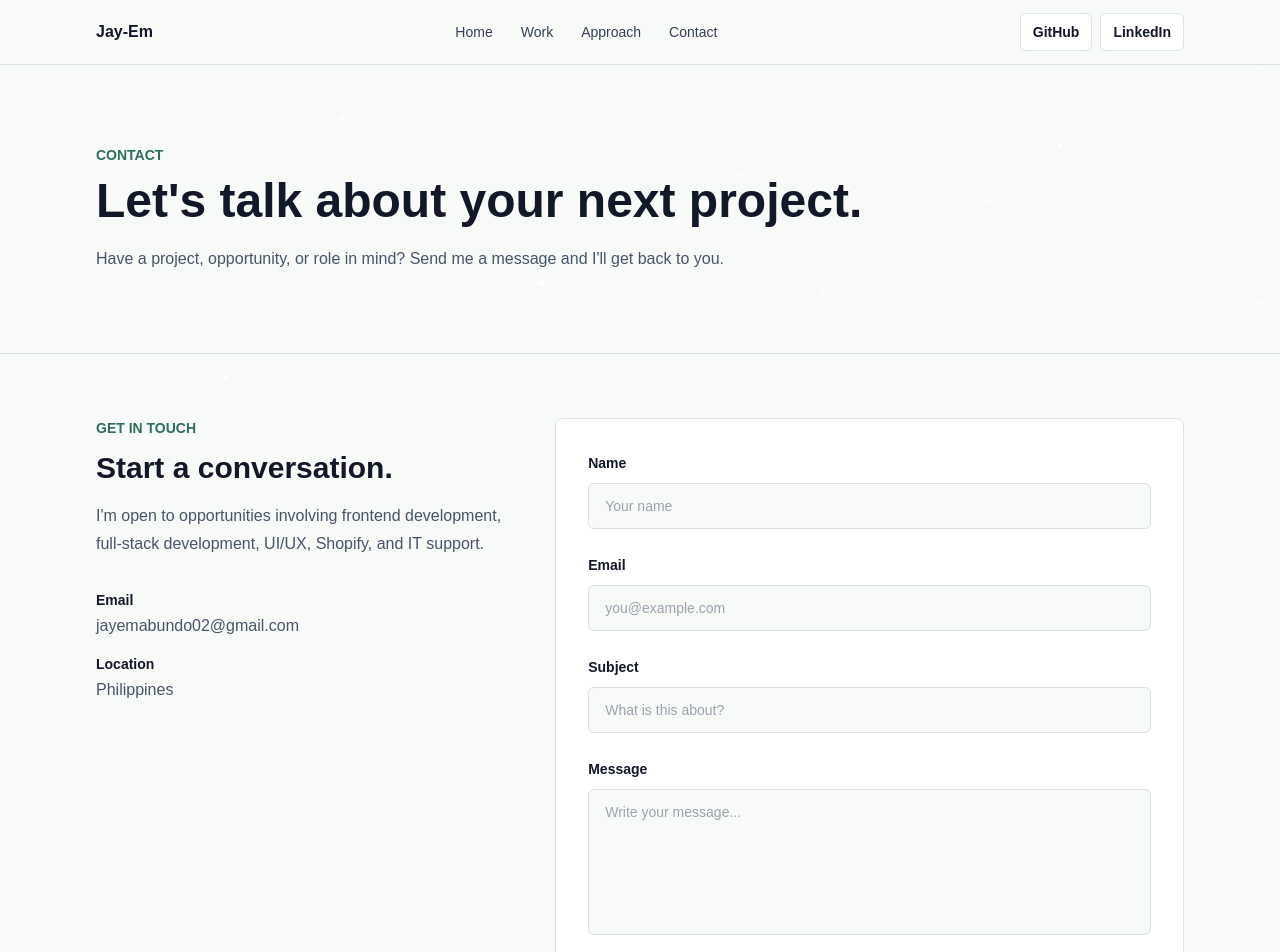
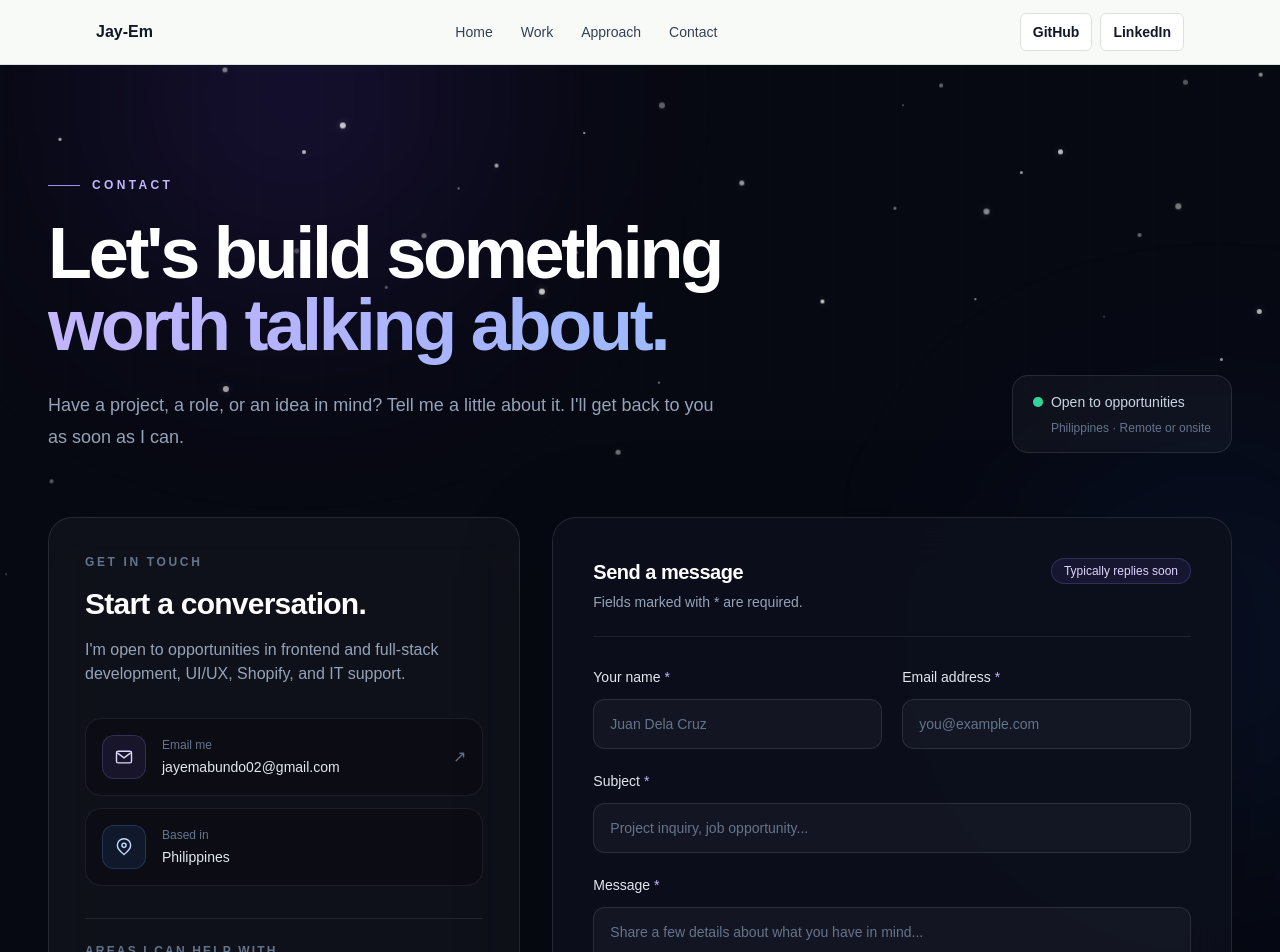
Before and after one commit to jayemabundo04/Jayem-s-Portfolio, a Next.js app: page /contact in a window 1280 px wide. Shown: the top 952 px of the page. Built offline with nearby package versions, Linux system fonts and the light colour scheme; no server answers.

Commit message:
Redesign contact page with premium dark UI

```diff
--- a/src/app/contact/page.tsx
+++ b/src/app/contact/page.tsx
@@ -1,4 +1,3 @@
-
 "use client";
 
 import { useState, type FormEvent } from "react";
@@ -11,12 +10,10 @@ export default function ContactPage() {
 
   async function handleSubmit(event: FormEvent<HTMLFormElement>) {
     event.preventDefault();
-
     if (status === "sending") return;
 
     const form = event.currentTarget;
     const formData = new FormData(form);
-
     const payload = {
       name: String(formData.get("name") ?? ""),
       email: String(formData.get("email") ?? ""),
@@ -33,7 +30,6 @@ export default function ContactPage() {
         headers: { "Content-Type": "application/json" },
         body: JSON.stringify(payload),
       });
-
       const result = await response.json();
 
       if (!response.ok) {
@@ -52,142 +48,176 @@ export default function ContactPage() {
     }
   }
 
+  const fieldClass =
+    "mt-2.5 w-full rounded-xl border border-white/10 bg-white/[0.035] px-4 py-3.5 text-sm text-white placeholder:text-slate-500 outline-none transition duration-200 focus:border-violet-400/70 focus:bg-white/[0.06] focus:ring-4 focus:ring-violet-500/10";
+
   return (
-    <main className="bg-paper">
-      <section className="border-b border-line py-20">
-        <div className="mx-auto w-full max-w-6xl px-4 sm:px-6 lg:px-8">
-          <p className="text-sm font-semibold uppercase text-moss">
+    <main className="relative isolate min-h-screen overflow-hidden bg-[#070912] text-white">
+      <div aria-hidden="true" className="pointer-events-none absolute inset-0 -z-10 overflow-hidden">
+        <div className="absolute -top-40 left-[8%] h-96 w-96 rounded-full bg-violet-600/15 blur-[120px]" />
+        <div className="absolute right-[-8rem] top-[24rem] h-96 w-96 rounded-full bg-blue-600/10 blur-[120px]" />
+        <div className="absolute inset-0 opacity-[0.14] [background-image:linear-gradient(rgba(255,255,255,0.045)_1px,transparent_1px),linear-gradient(90deg,rgba(255,255,255,0.045)_1px,transparent_1px)] [background-size:64px_64px] [mask-image:linear-gradient(to_bottom,black,transparent_82%)]" />
+      </div>
+
+      <section className="mx-auto w-full max-w-7xl px-5 pb-12 pt-20 sm:px-8 sm:pt-28 lg:px-12 lg:pb-16">
+        <div className="flex items-center gap-3 text-xs font-semibold uppercase tracking-[0.28em] text-violet-300">
+          <span className="h-px w-8 bg-violet-400" />
           Contact
+        </div>
+
+        <div className="mt-6 grid gap-8 lg:grid-cols-[1fr_auto] lg:items-end">
+          <div>
+            <h1 className="max-w-4xl text-4xl font-semibold leading-[1.08] tracking-[-0.045em] sm:text-5xl lg:text-7xl">
+              Let&apos;s build something
+              <span className="block bg-gradient-to-r from-violet-300 via-indigo-300 to-blue-300 bg-clip-text pb-2 text-transparent">
+                worth talking about.
+              </span>
+            </h1>
+            <p className="mt-5 max-w-2xl text-base leading-7 text-slate-400 sm:text-lg sm:leading-8">
+              Have a project, a role, or an idea in mind? Tell me a little about it.
+              I&apos;ll get back to you as soon as I can.
             </p>
+          </div>
 
-          <h1 className="mt-3 max-w-3xl text-4xl font-bold text-ink sm:text-5xl">
-            Let&apos;s talk about your next project.
-          </h1>
-
-          <p className="mt-5 max-w-2xl text-base leading-7 text-slate-600">
-            Have a project, opportunity, or role in mind? Send me a message
-            and I&apos;ll get back to you.
-          </p>
+          <div className="hidden rounded-2xl border border-white/10 bg-white/[0.035] px-5 py-4 lg:block">
+            <div className="flex items-center gap-2">
+              <span className="relative flex h-2.5 w-2.5">
+                <span className="absolute inline-flex h-full w-full animate-ping rounded-full bg-emerald-400 opacity-40" />
+                <span className="relative inline-flex h-2.5 w-2.5 rounded-full bg-emerald-400" />
+              </span>
+              <span className="text-sm text-slate-300">Open to opportunities</span>
+            </div>
+            <p className="mt-2 pl-[18px] text-xs text-slate-500">Philippines · Remote or onsite</p>
+          </div>
         </div>
       </section>
 
-      <section className="py-16">
-        <div className="mx-auto grid w-full max-w-6xl gap-10 px-4 sm:px-6 lg:grid-cols-[0.8fr_1.2fr] lg:px-8">
-          <div>
-            <p className="text-sm font-semibold uppercase text-moss">
-              Get in touch
+      <section className="mx-auto w-full max-w-7xl px-5 pb-24 sm:px-8 lg:px-12 lg:pb-28">
+        <div className="grid gap-6 lg:grid-cols-[0.82fr_1.18fr] lg:gap-8">
+          <aside className="flex flex-col rounded-3xl border border-white/10 bg-white/[0.035] p-6 backdrop-blur-xl sm:p-8 lg:p-9">
+            <p className="text-xs font-semibold uppercase tracking-[0.22em] text-slate-500">Get in touch</p>
+            <h2 className="mt-4 text-2xl font-semibold tracking-tight sm:text-3xl">Start a conversation.</h2>
+            <p className="mt-4 text-sm leading-7 text-slate-400 sm:text-base">
+              I&apos;m open to opportunities in frontend and full-stack development,
+              UI/UX, Shopify, and IT support.
             </p>
 
-            <h2 className="mt-3 text-3xl font-bold text-ink">
-              Start a conversation.
-            </h2>
+            <div className="mt-8 space-y-3">
+              <a
+                href="mailto:jayemabundo02@gmail.com"
+                className="group flex items-center gap-4 rounded-2xl border border-white/[0.07] bg-black/20 p-4 transition hover:border-violet-400/30 hover:bg-violet-500/[0.06]"
+              >
+                <span className="flex h-11 w-11 shrink-0 items-center justify-center rounded-xl border border-violet-400/20 bg-violet-500/10 text-violet-200" aria-hidden="true">
+                  <svg viewBox="0 0 24 24" fill="none" className="h-5 w-5" stroke="currentColor" strokeWidth="1.7">
+                    <rect x="3" y="5" width="18" height="14" rx="2" />
+                    <path d="m4 7 8 6 8-6" />
+                  </svg>
+                </span>
+                <span className="min-w-0">
+                  <span className="block text-xs text-slate-500">Email me</span>
+                  <span className="mt-1 block break-all text-sm font-medium text-slate-200 group-hover:text-white">jayemabundo02@gmail.com</span>
+                </span>
+                <span className="ml-auto text-slate-500 transition group-hover:translate-x-1 group-hover:text-violet-200" aria-hidden="true">↗</span>
+              </a>
 
-            <p className="mt-4 leading-7 text-slate-600">
-              I&apos;m open to opportunities involving frontend development,
-              full-stack development, UI/UX, Shopify, and IT support.
+              <div className="flex items-center gap-4 rounded-2xl border border-white/[0.07] bg-black/20 p-4">
+                <span className="flex h-11 w-11 shrink-0 items-center justify-center rounded-xl border border-blue-400/20 bg-blue-500/10 text-blue-200" aria-hidden="true">
+                  <svg viewBox="0 0 24 24" fill="none" className="h-5 w-5" stroke="currentColor" strokeWidth="1.7">
+                    <path d="M20 10c0 5-8 11-8 11S4 15 4 10a8 8 0 1 1 16 0Z" />
+                    <circle cx="12" cy="10" r="2.5" />
+                  </svg>
+                </span>
+                <span>
+                  <span className="block text-xs text-slate-500">Based in</span>
+                  <span className="mt-1 block text-sm font-medium text-slate-200">Philippines</span>
+                </span>
+              </div>
+            </div>
+
+            <div className="mt-8 border-t border-white/[0.08] pt-6">
+              <p className="text-xs font-semibold uppercase tracking-[0.18em] text-slate-500">Areas I can help with</p>
+              <div className="mt-4 flex flex-wrap gap-2">
+                {["Frontend development", "Shopify", "UI/UX", "IT support"].map((item) => (
+                  <span key={item} className="rounded-full border border-white/10 bg-white/[0.04] px-3 py-1.5 text-xs text-slate-300">
+                    {item}
+                  </span>
+                ))}
+              </div>
+            </div>
+
+            <p className="mt-auto pt-10 text-xs leading-6 text-slate-500">
+              Prefer email? You can contact me directly and share the details at your own pace.
             </p>
+          </aside>
 
-            <div className="mt-8 space-y-4">
+          <form
+            onSubmit={handleSubmit}
+            className="rounded-3xl border border-white/10 bg-[#0d101c]/90 p-6 shadow-[0_24px_100px_rgba(0,0,0,0.24)] backdrop-blur-xl sm:p-8 lg:p-10"
+          >
+            <div className="flex flex-col justify-between gap-3 border-b border-white/[0.08] pb-6 sm:flex-row sm:items-start">
               <div>
-                <p className="text-sm font-semibold text-ink">Email</p>
-                <p className="mt-1 text-slate-600">
-                  jayemabundo02@gmail.com
-                </p>
+                <h2 className="text-xl font-semibold tracking-tight">Send a message</h2>
+                <p className="mt-1.5 text-sm text-slate-400">Fields marked with * are required.</p>
+              </div>
+              <span className="w-fit rounded-full border border-violet-400/20 bg-violet-500/10 px-3 py-1 text-xs font-medium text-violet-200">Typically replies soon</span>
+            </div>
+
+            <div className="mt-7 grid gap-5 sm:grid-cols-2">
+              <div>
+                <label htmlFor="name" className="text-sm font-medium text-slate-200">Your name <span className="text-violet-300">*</span></label>
+                <input id="name" name="name" type="text" required maxLength={100} autoComplete="name" placeholder="Juan Dela Cruz" className={fieldClass} />
               </div>
 
               <div>
-                <p className="text-sm font-semibold text-ink">Location</p>
-                <p className="mt-1 text-slate-600">Philippines</p>
-              </div>
-            </div>
+                <label htmlFor="email" className="text-sm font-medium text-slate-200">Email address <span className="text-violet-300">*</span></label>
+                <input id="email" name="email" type="email" required maxLength={254} autoComplete="email" placeholder="you@example.com" className={fieldClass} />
               </div>
 
-          <form
-            onSubmit={handleSubmit}
-            className="rounded-lg border border-line bg-white p-6 sm:p-8"
-          >
-            <div className="grid gap-6">
-              <div>
-                <label htmlFor="name" className="text-sm font-semibold text-ink">
-                  Name
-                </label>
-                <input
-                  id="name"
-                  name="name"
-                  type="text"
-                  required
-                  maxLength={100}
-                  autoComplete="name"
-                  placeholder="Your name"
-                  className="mt-2 w-full rounded-md border border-line bg-paper px-4 py-3 text-sm text-ink outline-none transition focus:border-moss"
-                />
+              <div className="sm:col-span-2">
+                <label htmlFor="subject" className="text-sm font-medium text-slate-200">Subject <span className="text-violet-300">*</span></label>
+                <input id="subject" name="subject" type="text" required maxLength={150} placeholder="Project inquiry, job opportunity..." className={fieldClass} />
               </div>
 
-              <div>
-                <label htmlFor="email" className="text-sm font-semibold text-ink">
-                  Email
-                </label>
-                <input
-                  id="email"
-                  name="email"
-                  type="email"
-                  required
-                  maxLength={254}
-                  autoComplete="email"
-                  placeholder="you@example.com"
-                  className="mt-2 w-full rounded-md border border-line bg-paper px-4 py-3 text-sm text-ink outline-none transition focus:border-moss"
-                />
+              <div className="sm:col-span-2">
+                <label htmlFor="message" className="text-sm font-medium text-slate-200">Message <span className="text-violet-300">*</span></label>
+                <textarea id="message" name="message" required maxLength={5000} rows={6} placeholder="Share a few details about what you have in mind..." className={fieldClass + " min-h-40 resize-y"} />
+                <p className="mt-2 text-xs text-slate-500">A little context helps me give you a better reply.</p>
               </div>
 
-              <div>
-                <label htmlFor="subject" className="text-sm font-semibold text-ink">
-                  Subject
-                </label>
-                <input
-                  id="subject"
-                  name="subject"
-                  type="text"
-                  required
-                  maxLength={150}
-                  placeholder="What is this about?"
-                  className="mt-2 w-full rounded-md border border-line bg-paper px-4 py-3 text-sm text-ink outline-none transition focus:border-moss"
-                />
-              </div>
-
-              <div>
-                <label htmlFor="message" className="text-sm font-semibold text-ink">
-                  Message
-                </label>
-                <textarea
-                  id="message"
-                  name="message"
-                  required
-                  maxLength={5000}
-                  rows={6}
-                  placeholder="Write your message..."
-                  className="mt-2 w-full resize-none rounded-md border border-line bg-paper px-4 py-3 text-sm text-ink outline-none transition focus:border-moss"
-                />
-              </div>
-
+              <div className="sm:col-span-2">
                 <button
                   type="submit"
                   disabled={status === "sending"}
-                className="rounded-md bg-ink px-5 py-3 text-sm font-semibold text-white transition hover:opacity-90 disabled:cursor-not-allowed disabled:opacity-60"
+                  className="group inline-flex min-h-12 w-full items-center justify-center gap-2 rounded-xl bg-gradient-to-r from-violet-600 to-indigo-600 px-5 py-3.5 text-sm font-semibold text-white shadow-lg shadow-violet-950/30 transition duration-200 hover:-translate-y-0.5 hover:from-violet-500 hover:to-indigo-500 hover:shadow-violet-900/40 focus-visible:outline-none focus-visible:ring-4 focus-visible:ring-violet-400/30 disabled:cursor-not-allowed disabled:opacity-60 sm:w-auto sm:min-w-48"
                 >
-                {status === "sending" ? "Sending..." : "Send Message"}
+                  {status === "sending" ? (
+                    <>
+                      <svg viewBox="0 0 24 24" fill="none" className="h-4 w-4 animate-spin" aria-hidden="true">
+                        <circle cx="12" cy="12" r="9" stroke="currentColor" strokeOpacity=".25" strokeWidth="3" />
+                        <path d="M21 12a9 9 0 0 0-9-9" stroke="currentColor" strokeWidth="3" strokeLinecap="round" />
+                      </svg>
+                      Sending message...
+                    </>
+                  ) : (
+                    <>
+                      Send message
+                      <span aria-hidden="true" className="transition-transform group-hover:translate-x-1">→</span>
+                    </>
+                  )}
                 </button>
 
                 {status === "success" && (
-                <p role="status" className="text-sm text-green-700">
-                  Your message has been sent successfully!
+                  <p role="status" className="mt-4 rounded-xl border border-emerald-400/20 bg-emerald-400/[0.07] px-4 py-3 text-sm text-emerald-300">
+                    Your message has been sent successfully. Thanks for reaching out!
                   </p>
                 )}
 
                 {status === "error" && (
-                <p role="alert" className="text-sm text-red-600">
+                  <p role="alert" className="mt-4 rounded-xl border border-red-400/20 bg-red-400/[0.07] px-4 py-3 text-sm text-red-300">
                     {errorMessage}
                   </p>
                 )}
+              </div>
             </div>
           </form>
         </div>
```
Lines whose indentation alone changed are shown as unchanged.
